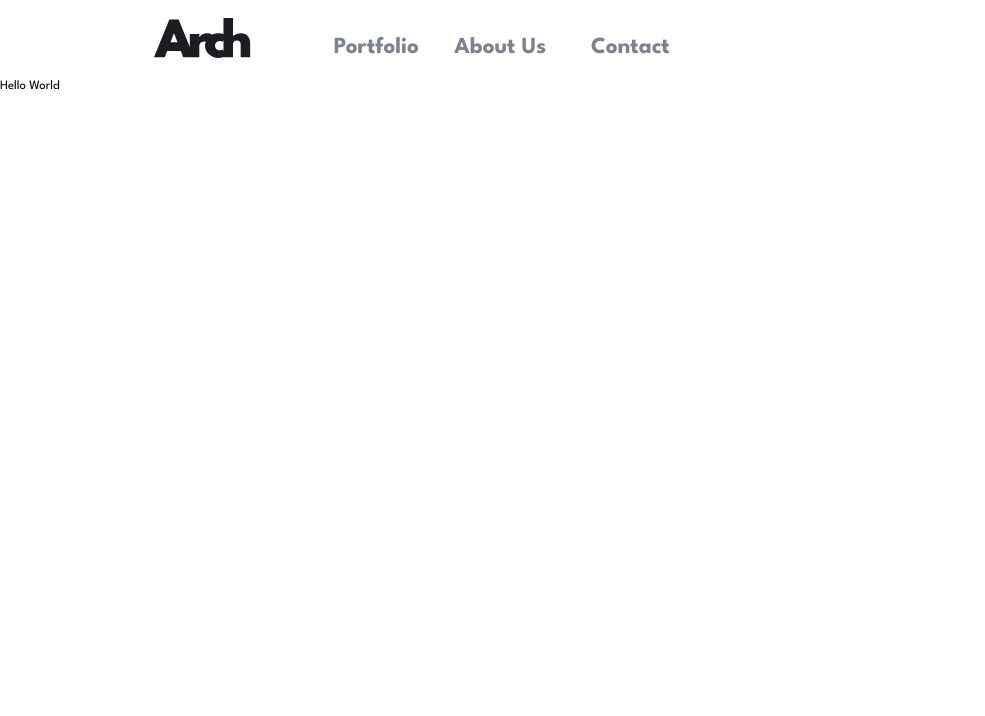
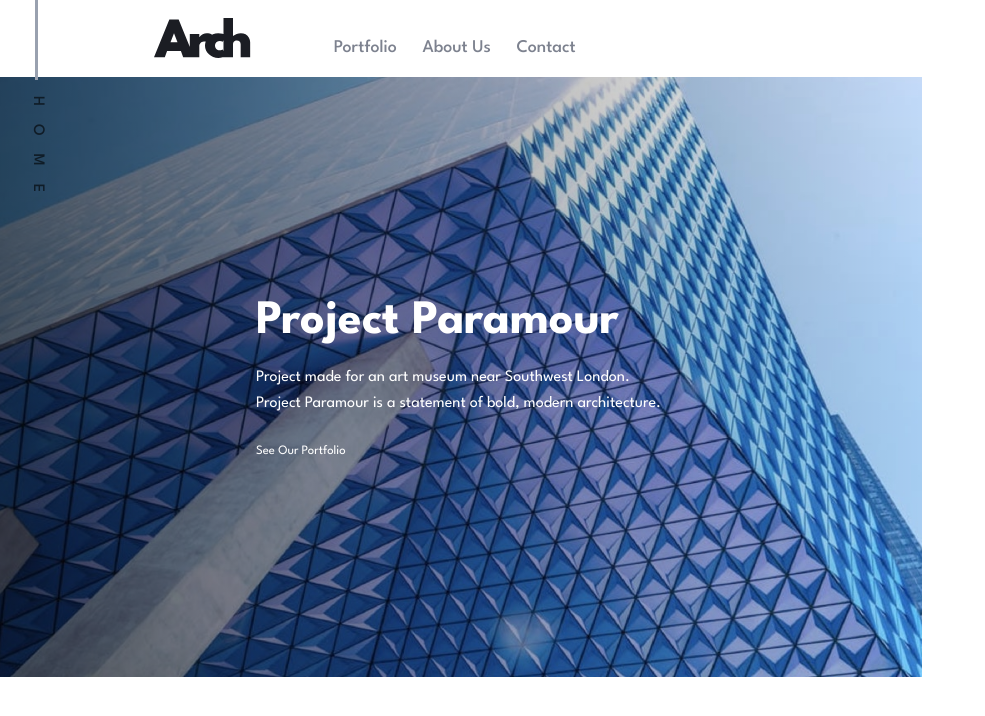
Before and after one commit to AlvinAbiero/arch-studio-web, a Next.js app: page / in a window 1280 px wide. Shown: the top 716 px of the page, without its empty margins (0-985 px from the left). Built offline with nearby package versions, Linux system fonts and the light colour scheme.

Commit message:
feat: finished everything nav

```diff
--- a/app/_components/HeroSlider.tsx
+++ b/app/_components/HeroSlider.tsx
@@ -4,33 +4,26 @@ import { useAppStore } from "../store/useStore";
 import { HOME_SLIDES } from "../_data/homeSlides";
 import Image from "next/image";
 import { useEffect } from "react";
+import SlideNav from "./SlideNav";
 
 export default function HeroSlider() {
-  const {
-    currentSlideId,
-    setSlide,
-    nextSlide,
-    prevSlide,
-    isAutoPlay,
-    setAutoPlay,
-  } = useAppStore();
+  const { currentSlideId, nextSlide, prevSlide, isAutoPlay } = useAppStore();
 
   const currentSlide = HOME_SLIDES.find((slide) => slide.id === currentSlideId);
 
   // Auto-play functionality
   useEffect(() => {
-    if (!isAutoPlay) return;
-
-    const interval = setInterval(() => {
-      nextSlide();
-    }, 5000);
-
-    return () => clearInterval(interval);
+    if (isAutoPlay) {
+      const interval = setInterval(() => {
+        nextSlide();
+      }, 5000);
+      return () => clearInterval(interval);
+    }
   }, [isAutoPlay, nextSlide]);
 
-  const handleSlideChange = (slideId: number): void => {
-    setSlide(slideId);
-  };
+  // const handleSlideChange = (slideId: number): void => {
+  //   setSlide(slideId);
+  // };
 
   const handleKeyDown = (e: React.KeyboardEvent<HTMLDivElement>): void => {
     if (e.key === "ArrowLeft") prevSlide();
@@ -40,12 +33,8 @@ export default function HeroSlider() {
   if (!currentSlide) return <div>Loading...</div>;
 
   return (
-    <div
-      className="relative focus:outline-none"
-      tabIndex={0}
-      onKeyDown={handleKeyDown}
-    >
-      <div className="relative h-96 md:h-[500px] lg:h-[600px] overflow-hidden">
+    <div className="focus:outline-none " tabIndex={0} onKeyDown={handleKeyDown}>
+      <div className="relative  h-screen md:max-h-[400px] lg:max-h-[600px] overflow-hidden md:max-w-4xl lg:max-w-6xl">
         <Image
           src={currentSlide.images.desktop}
           alt={currentSlide.title}
@@ -70,8 +59,8 @@ export default function HeroSlider() {
 
         {/* Content overlay */}
         <div className="absolute inset-0 bg-gradient-to-r from-black/60 to-transparent flex items-center">
-          <div className="container mx-auto px-4 lg:px-8">
-            <div className="max-w-lg text-white">
+          <div className=" mx-auto px-4 lg:px-8">
+            <div className="container max-w-lg text-white">
               <h1 className="text-4xl md:text-5xl lg:text-6xl font-bold mb-4 leading-tight">
                 {currentSlide.title}
               </h1>
@@ -80,84 +69,14 @@ export default function HeroSlider() {
               </p>
               <div className="flex flex-wrap gap-4">
                 <button className="btn-primary">See Our Portfolio</button>
-                <button
-                  onClick={() => setAutoPlay(!isAutoPlay)}
-                  className="px-6 py-3 border border-white text-white hover:bg-white hover:text-black transition-colors"
-                >
-                  {isAutoPlay ? "Pause" : "Auto Play"}
-                </button>
               </div>
             </div>
           </div>
         </div>
-
-        {/* Navigation arrows */}
-        <button
-          onClick={prevSlide}
-          className="absolute left-4 top-1/2 transform -translate-y-1/2 bg-black/50 hover:bg-black/70 text-white p-3 rounded-full transition-colors"
-          aria-label="Previous slide"
-        >
-          <svg
-            width="24"
-            height="24"
-            viewBox="0 0 24 24"
-            fill="none"
-            stroke="currentColor"
-          >
-            <path d="M15 18l-6-6 6-6" />
-          </svg>
-        </button>
-
-        <button
-          onClick={nextSlide}
-          className="absolute right-4 top-1/2 transform -translate-y-1/2 bg-black/50 hover:bg-black/70 text-white p-3 rounded-full transition-colors"
-          aria-label="Next slide"
-        >
-          <svg
-            width="24"
-            height="24"
-            viewBox="0 0 24 24"
-            fill="none"
-            stroke="currentColor"
-          >
-            <path d="M9 18l6-6-6-6" />
-          </svg>
-        </button>
-      </div>
-
-      {/* Slide indicators */}
-      <div className="absolute bottom-4 left-1/2 transform -translate-x-1/2 flex space-x-2">
-        {HOME_SLIDES.map((slide) => (
-          <button
-            key={slide.id}
-            onClick={() => handleSlideChange(slide.id)}
-            className={`w-3 h-3 rounded-full transition-colors ${
-              slide.id === currentSlideId
-                ? "bg-white"
-                : "bg-white/50 hover:bg-white/70"
-            }`}
-            aria-label={`Go to slide ${slide.id}`}
-          />
-        ))}
       </div>
 
       {/* Slide numbers */}
-      <div className="absolute bottom-4 right-4 flex space-x-2">
-        {HOME_SLIDES.map((slide) => (
-          <button
-            key={slide.id}
-            onClick={() => handleSlideChange(slide.id)}
-            className={`w-12 h-12 text-sm font-bold transition-colors ${
-              slide.id === currentSlideId
-                ? "bg-white text-black"
-                : "bg-black/50 text-white hover:bg-black/70"
-            }`}
-            aria-label={`Go to slide ${slide.id}: ${slide.title}`}
-          >
-            {slide.id}
-          </button>
-        ))}
-      </div>
+      <SlideNav />
     </div>
   );
 }
--- a/app/_components/Navigation.tsx
+++ b/app/_components/Navigation.tsx
@@ -9,7 +9,13 @@ import close from "@/public/icons/icon-close.svg";
 import hamburger from "@/public/icons/icon-hamburger.svg";
 
 const Navigation = () => {
-  const { isMenuOpen, toggleMenu, closeMenu } = useAppStore();
+  const { isMenuOpen, toggleMenu, closeMenu, setCurrentPage, currentPage } =
+    useAppStore();
+
+  const handleNavClick = (page: string) => {
+    setCurrentPage(page);
+    closeMenu();
+  };
 
   // Close menu when clicking outside
   useEffect(() => {
@@ -39,7 +45,7 @@ const Navigation = () => {
       <div className="lg:max-w-7xl max-w-4xl mx-auto py-2 px-4 sm:px-8 lg:px-8 shadow-md md:shadow-none">
         <div className="flex justify-between md:justify-start items-center h-16 lg:h-20 md:gap-16 min-w-full">
           {/* Logo */}
-          <Link href="/">
+          <Link href="/" onClick={() => handleNavClick("HOME")}>
             <Image src={Logo} alt="Logo" />
           </Link>
 
@@ -49,8 +55,12 @@ const Navigation = () => {
               <li>
                 <Link
                   href="/portfolio"
-                  onClick={closeMenu}
-                  className="block   text-[1.8rem] text-medium-grey hover:text-[#1b1d23] transition-colors cursor-pointer font-bold"
+                  onClick={() => handleNavClick("PORTFOLIO")}
+                  className={`block   text-[1.4rem] ${
+                    currentPage === "PORTFOLIO"
+                      ? "hover:text-medium-grey text-[#1b1d23] font-bold"
+                      : " text-medium-grey hover:text-[#1b1d23]"
+                  }  transition-colors cursor-pointer font-medium`}
                 >
                   Portfolio
                 </Link>
@@ -58,8 +68,12 @@ const Navigation = () => {
               <li>
                 <Link
                   href="/about"
-                  onClick={closeMenu}
-                  className="block px-3 py-2   text-[1.8rem]  text-medium-grey hover:text-[#1b1d23]  transition-colors cursor-pointer font-bold"
+                  onClick={() => handleNavClick("ABOUT US")}
+                  className={`block   text-[1.4rem] ${
+                    currentPage === "ABOUT US"
+                      ? "hover:text-medium-grey text-[#1b1d23] font-bold"
+                      : " text-medium-grey hover:text-[#1b1d23]"
+                  } ] transition-colors cursor-pointer font-medium`}
                 >
                   About Us
                 </Link>
@@ -67,8 +81,12 @@ const Navigation = () => {
               <li>
                 <Link
                   href="/contact"
-                  onClick={closeMenu}
-                  className="block px-3 py-2    text-[1.8rem] text-medium-grey hover:text-[#1b1d23]  transition-colors cursor-pointer font-bold"
+                  onClick={() => handleNavClick("CONTACT")}
+                  className={`block   text-[1.4rem] ${
+                    currentPage === "CONTACT"
+                      ? "hover:text-medium-grey text-[#1b1d23] font-bold"
+                      : " text-medium-grey hover:text-[#1b1d23]"
+                  }  transition-colors cursor-pointer font-medium`}
                 >
                   Contact
                 </Link>
@@ -122,7 +140,7 @@ const Navigation = () => {
                 <li>
                   <Link
                     href="/portfolio"
-                    onClick={closeMenu}
+                    onClick={() => handleNavClick("PORTFOLIO")}
                     className="block py-2 text-[1.8rem] text-medium-grey hover:text-[#1b1d23] transition-colors cursor-pointer font-bold"
                   >
                     Portfolio
@@ -131,7 +149,7 @@ const Navigation = () => {
                 <li>
                   <Link
                     href="/about"
-                    onClick={closeMenu}
+                    onClick={() => handleNavClick("ABOUT US")}
                     className="block  py-2 text-[1.8rem]  text-medium-grey hover:text-[#1b1d23]  transition-colors cursor-pointer font-bold"
                   >
                     About Us
@@ -140,7 +158,7 @@ const Navigation = () => {
                 <li>
                   <Link
                     href="/contact"
-                    onClick={closeMenu}
+                    onClick={() => handleNavClick("CONTACT")}
                     className="block py-2  text-[1.8rem] text-medium-grey hover:text-[#1b1d23]  transition-colors cursor-pointer font-bold"
                   >
                     Contact
--- /dev/null
+++ b/app/_components/SideNavIndicator.tsx
@@ -0,0 +1,16 @@
+"use client";
+import { useAppStore } from "../store/useStore";
+
+const SideNavIndicator = () => {
+  const { currentPage } = useAppStore();
+  return (
+    <div className="hidden md:block absolute left-8 top-0 transform  z-30">
+      <div className="bg-gray-400 w-[3px] h-25  mb-5 flex items-center justify-self-center"></div>
+      <div className="writing-mode-vertical text-black text-xl font-medium tracking-[1.4rem] opacity-60 flex flex-col">
+        {currentPage}
+      </div>
+    </div>
+  );
+};
+
+export default SideNavIndicator;
--- /dev/null
+++ b/app/_components/SlideNav.tsx
@@ -0,0 +1,29 @@
+"use client";
+
+import { HOME_SLIDES } from "../_data/homeSlides";
+import { useAppStore } from "../store/useStore";
+
+const SlideNav = () => {
+  const { currentSlideId, setSlide } = useAppStore();
+  return (
+    <div className="hidden md:absolute md:bottom-6 md:left-6 lg:bottom-8 lg:left-8 z-30">
+      <div className="flex space-x-2">
+        {HOME_SLIDES.map((slide) => (
+          <button
+            key={slide.id}
+            onClick={() => setSlide(slide.id)}
+            className={`md:w-12 md:h-12 lg:w-16 lg:h-16 flex items-center justify-center text-gray-200 font-bold transition-all duration-300 text-sm lg:text-base ${
+              currentSlideId === slide.id
+                ? "bg-white text-black"
+                : "bg-gray-600/50  hover:bg-gray-500/70"
+            }`}
+          >
+            {slide.id.toString().padStart(2, "0")}
+          </button>
+        ))}
+      </div>
+    </div>
+  );
+};
+
+export default SlideNav;
--- a/app/globals.css
+++ b/app/globals.css
@@ -77,6 +77,10 @@
   }
 }
 
+.writing-mode-vertical {
+  writing-mode: vertical-rl;
+}
+
 .rotate {
   transform: rotate(90deg);
   transition: transform 0.3s ease-in-out;
--- a/app/layout.tsx
+++ b/app/layout.tsx
@@ -2,6 +2,7 @@ import type { Metadata } from "next";
 import { League_Spartan } from "next/font/google";
 import "./globals.css";
 import Header from "./_components/Header";
+import SideNavIndicator from "./_components/SideNavIndicator";
 // import Footer from "./_components/Footer";
 
 const leagueSpartan = League_Spartan({
@@ -37,6 +38,7 @@ export default function RootLayout({
             {children}
           </main>
           {/* <Footer /> */}
+          <SideNavIndicator />
         </div>
       </body>
     </html>
--- a/app/page.tsx
+++ b/app/page.tsx
@@ -1,7 +1,9 @@
+import HeroSlider from "./_components/HeroSlider";
+
 export default function Home() {
   return (
-    <div>
-      <p>Hello World</p>
+    <div className="max-w-6xl">
+      <HeroSlider />
     </div>
   );
 }
--- a/app/store/useStore.ts
+++ b/app/store/useStore.ts
@@ -5,7 +5,6 @@ import { AppStore, HomeSlide } from "../types";
 import { HOME_SLIDES } from "../_data/homeSlides";
 
 export const useAppStore = create<AppStore>((set, get) => ({
-  // Slider state
   currentSlideId: 1,
   setSlide: (id: number) => set({ currentSlideId: id }),
   nextSlide: () =>
@@ -17,22 +16,22 @@ export const useAppStore = create<AppStore>((set, get) => ({
       currentSlideId: state.currentSlideId > 1 ? state.currentSlideId - 1 : 4,
     })),
 
-  // Navigation state
   isMenuOpen: false,
   toggleMenu: () => set((state) => ({ isMenuOpen: !state.isMenuOpen })),
   closeMenu: () => set({ isMenuOpen: false }),
   openMenu: () => set({ isMenuOpen: true }),
 
-  // Auto-play functionality
   isAutoPlay: false,
   setAutoPlay: (enabled: boolean) => set({ isAutoPlay: enabled }),
 
-  // Helper getters
+  // Current page tracking
+  currentPage: "HOME",
+  setCurrentPage: (page: string) => set({ currentPage: page }),
+
   getCurrentSlide: (): HomeSlide | undefined => {
     const { currentSlideId } = get();
     return HOME_SLIDES.find((slide) => slide.id === currentSlideId);
   },
-
   isFirstSlide: (): boolean => get().currentSlideId === 1,
   isLastSlide: (): boolean => get().currentSlideId === 4,
 }));
--- a/app/types/index.ts
+++ b/app/types/index.ts
@@ -35,6 +35,10 @@ export interface AppStore {
   isAutoPlay: boolean;
   setAutoPlay: (enabled: boolean) => void;
 
+  // Current page tracking
+  currentPage: string;
+  setCurrentPage: (page: string) => void;
+
   // Helper getters
   getCurrentSlide: () => HomeSlide | undefined;
   isFirstSlide: () => boolean;
```
